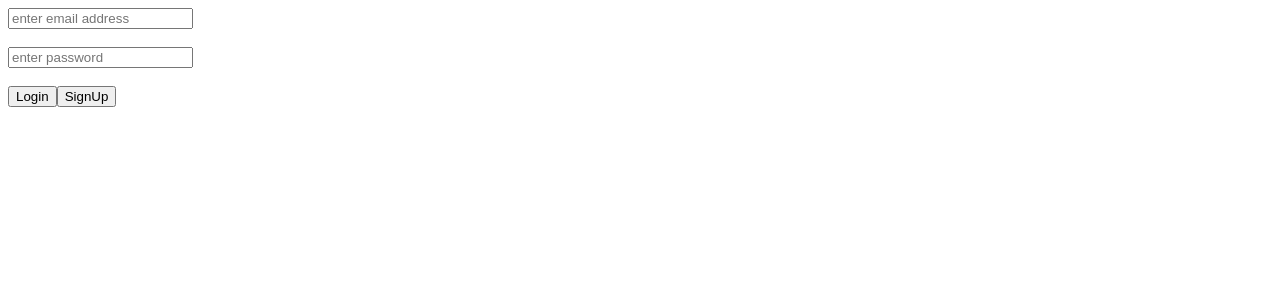
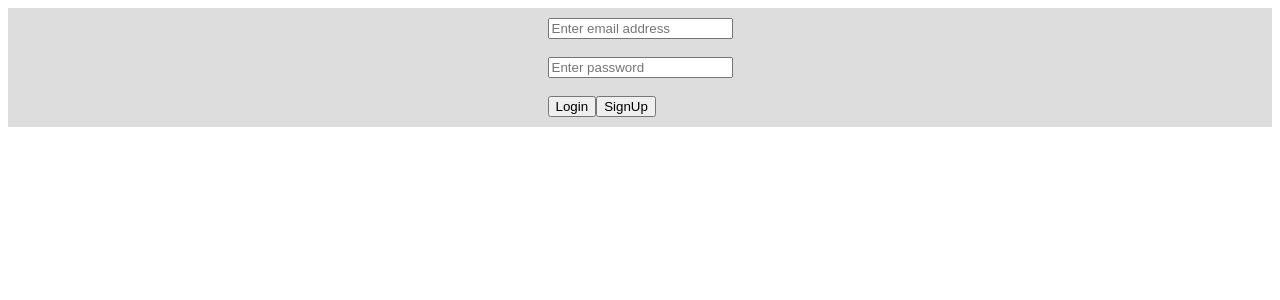
Before and after one commit to ShilpiMaurya/react-firebase, a React (Create React App) app: page / in a window 1280 px wide. Shown: the top 300 px of the page. Built offline with nearby package versions, Linux system fonts and the light colour scheme; no server answers; the HTML template or start-up script is replaced by a standard one.

Commit message:
added env variable

```diff
--- /dev/null
+++ b/src/App.css
@@ -0,0 +1,9 @@
+.container {
+  background-color: #dddddd;
+  display: flex;
+  flex-direction: row;
+  align-items: center;
+  align-content: center;
+  justify-content: center;
+  padding: 10px;
+}
--- a/src/App.js
+++ b/src/App.js
@@ -2,6 +2,7 @@ import React, { Component } from "react";
 import fire from "./fire";
 import Home from "./Home";
 import Login from "./Login";
+import "./App.css";
 
 class App extends Component {
   constructor(props) {
@@ -23,7 +24,11 @@ class App extends Component {
     });
   }
   render() {
-    return <div>{this.state.user ? <Home /> : <Login />}</div>;
+    return (
+      <div className="container">
+        <div>{this.state.user ? <Home /> : <Login />}</div>
+      </div>
+    );
   }
 }
 
--- a/src/Login.js
+++ b/src/Login.js
@@ -50,7 +50,7 @@ class Login extends Component {
             name="email"
             type="email"
             id="email"
-            placeholder="enter email address"
+            placeholder="Enter email address"
             onChange={this.handleChange}
             value={this.state.email}
           />
@@ -60,7 +60,7 @@ class Login extends Component {
             name="password"
             type="password"
             id="password"
-            placeholder="enter password"
+            placeholder="Enter password"
             onChange={this.handleChange}
             value={this.state.password}
           />
--- a/src/fire.js
+++ b/src/fire.js
@@ -1,7 +1,7 @@
 import firebase from "firebase";
 
 const firebaseConfig = {
-  apiKey: "AIzaSyAfQlulrdKZ5DhG1vJbUQrXYBIBYU0ofLM",
+  apiKey: `${process.env.API_KEY}`,
   authDomain: "react-firebase-ef74e.firebaseapp.com",
   databaseURL: "https://react-firebase-ef74e.firebaseio.com",
   projectId: "react-firebase-ef74e",
```
Also changed, not shown: 1 other file (tests, documents, lock files or other folders).
